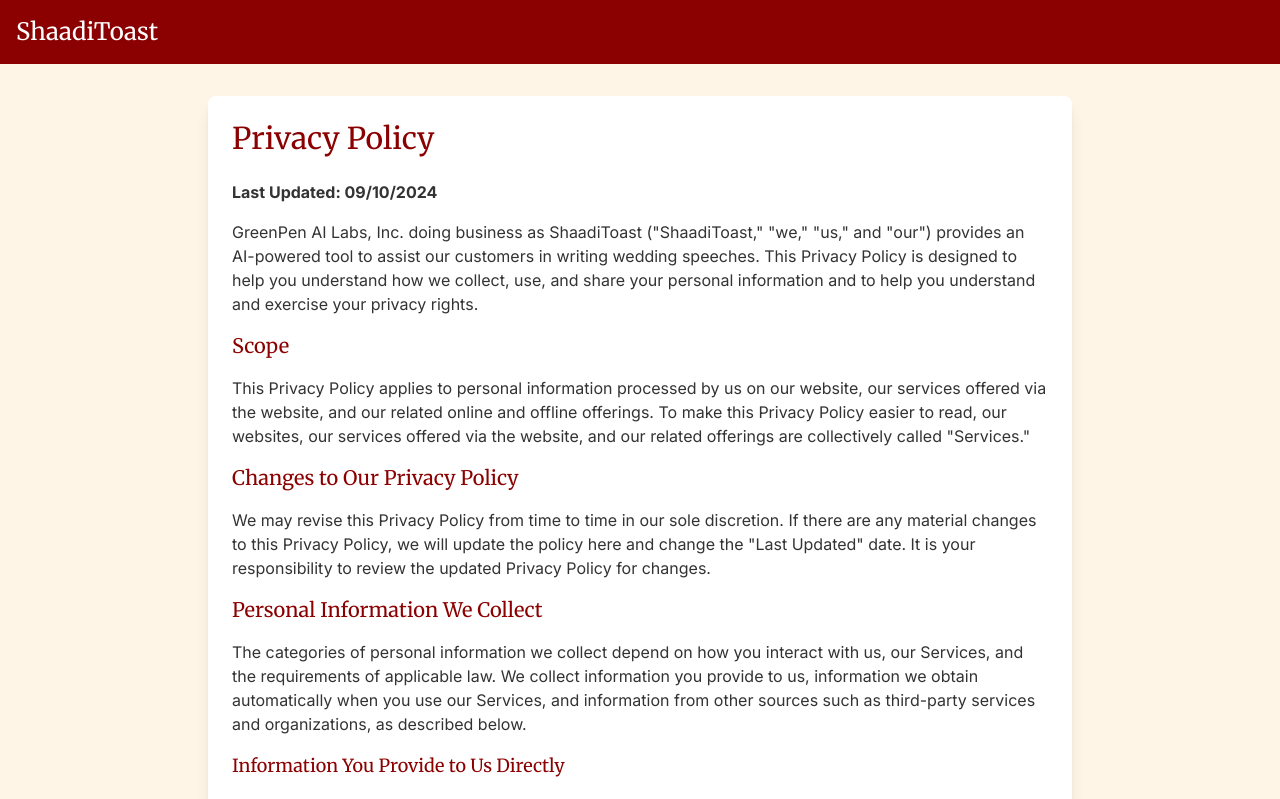
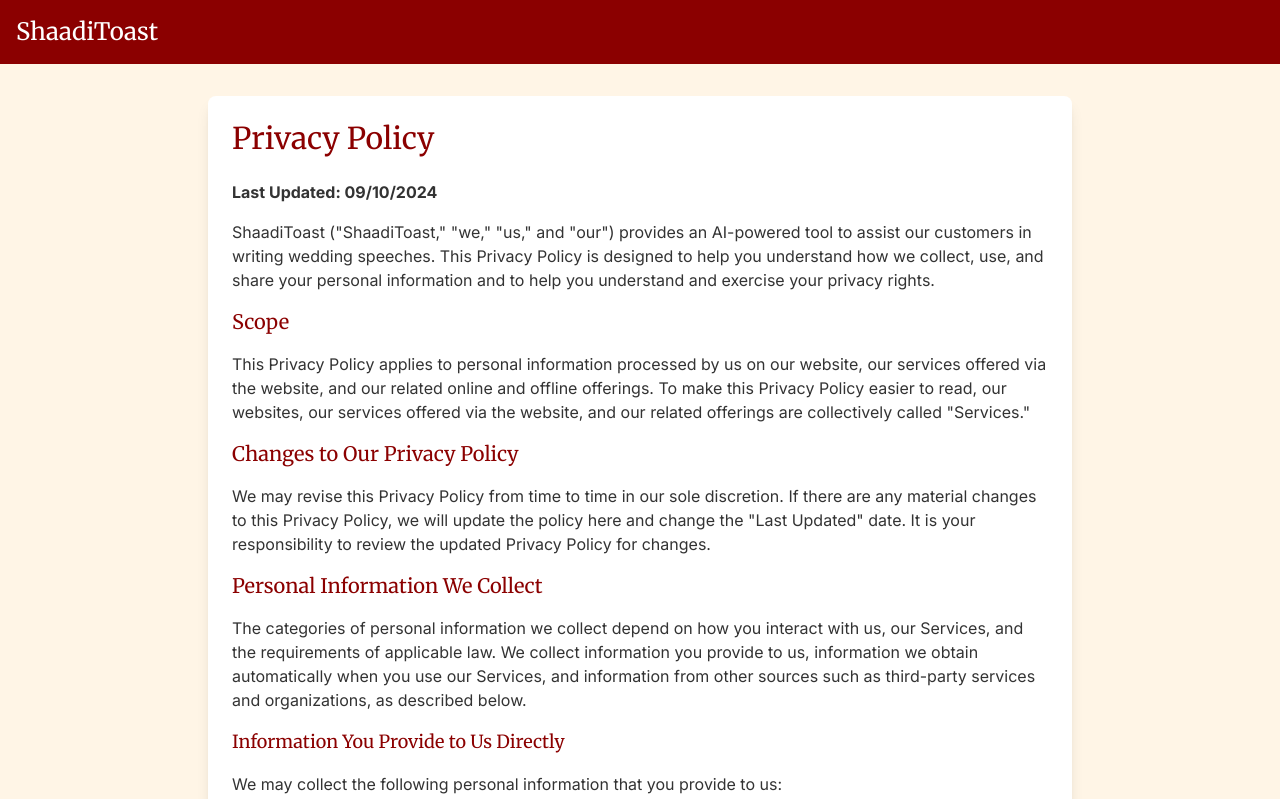
Before and after one commit to gaitonde/shaadi-toast, a Next.js app: page /privacy-policy in a window 1280 px wide. Shown: the top 799 px of the page. Built offline with nearby package versions, Linux system fonts and the light colour scheme.

Commit message:
privacy policy copy update

```diff
--- a/src/app/privacy-policy/page.tsx
+++ b/src/app/privacy-policy/page.tsx
@@ -33,7 +33,7 @@ export default function PrivacyPolicy() {
               <p className="font-bold">Last Updated: 09/10/2024</p>
 
               <p>
-                GreenPen AI Labs, Inc. doing business as ShaadiToast (&quot;ShaadiToast,&quot; &quot;we,&quot; &quot;us,&quot; and &quot;our&quot;) provides an AI-powered tool to assist our customers in writing wedding speeches. This Privacy Policy is designed to help you understand how we collect, use, and share your personal information and to help you understand and exercise your privacy rights.
+                ShaadiToast (&quot;ShaadiToast,&quot; &quot;we,&quot; &quot;us,&quot; and &quot;our&quot;) provides an AI-powered tool to assist our customers in writing wedding speeches. This Privacy Policy is designed to help you understand how we collect, use, and share your personal information and to help you understand and exercise your privacy rights.
               </p>
 
               <h2 className={`text-xl font-bold text-[#8b0000] mt-4 ${merriweather.className}`}>
@@ -326,7 +326,7 @@ export default function PrivacyPolicy() {
               <p className="mt-2">
                 ShaadiToast<br />
                 2625 Middlefield Rd #435<br />
-                PaloAlto, CA 94306<br />
+                Palo Alto, CA 94306<br />
                 shaaditoast@greenpenailabs.com
               </p>
             </div>
```
